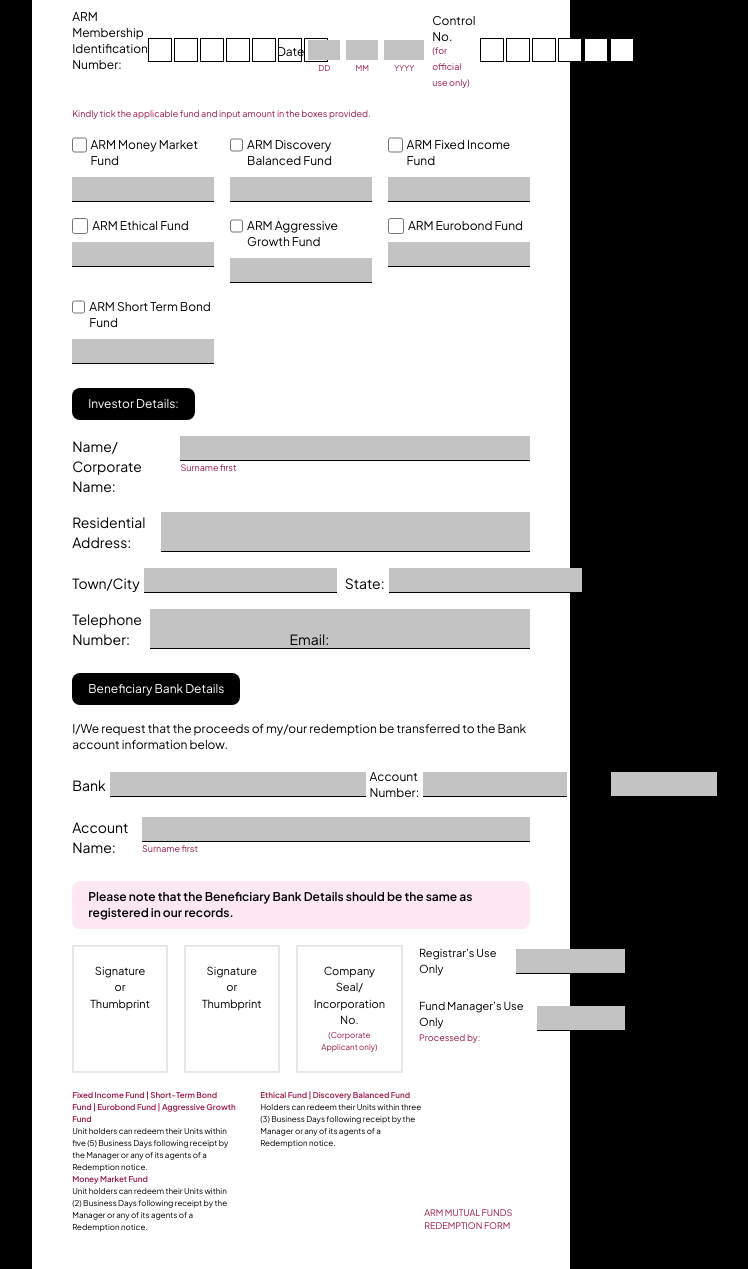
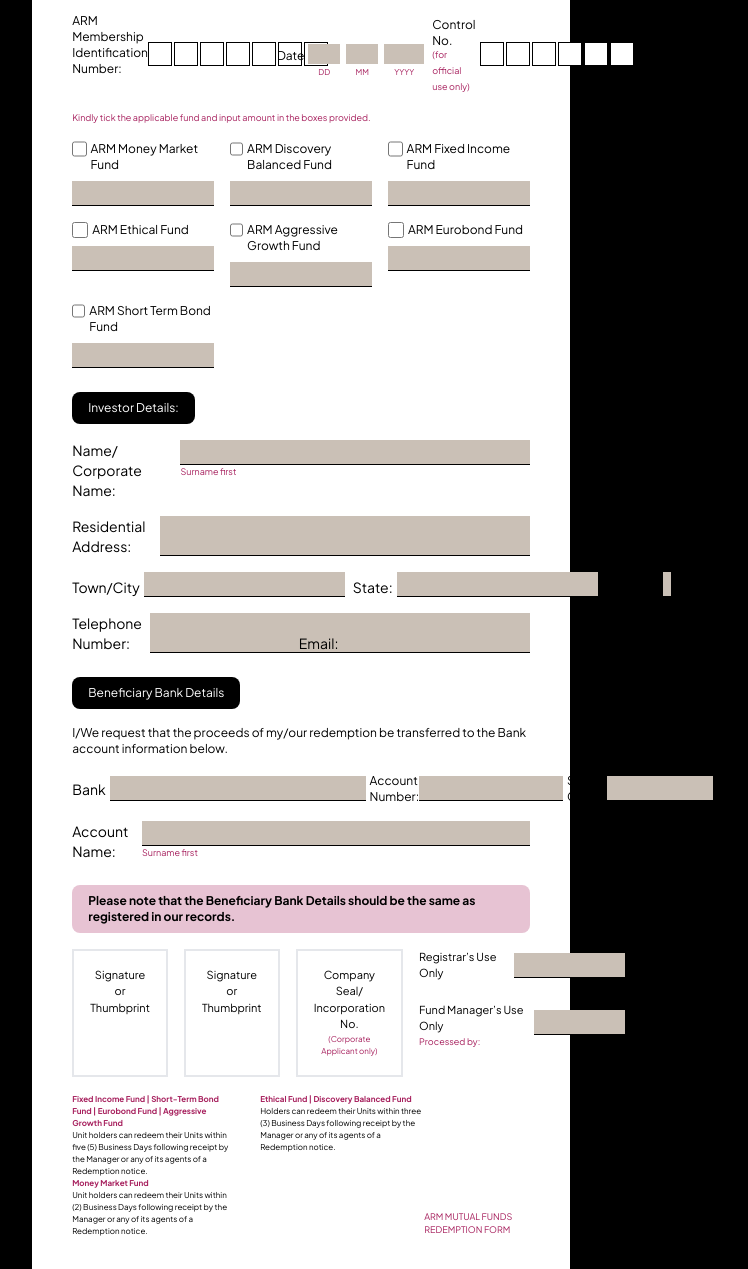
Before and after one commit to Opeyemi-Sanni/ARM, a plain HTML site: page index.html in a window 1280 px wide. Shown: the part 231-1500 px from the top of the page, without its empty margins (339-1087 px from the left). Drawn offline with nearby package versions, Linux system fonts and the light colour scheme.

Commit message:
ARM Form

```diff
--- a/index.html
+++ b/index.html
@@ -18,8 +18,8 @@
   <body class="bg-black">
     <div class="bg-white w-[42%] mx-auto mt-10 p-10">
       <div class="flex justify-between">
-        <div class="text-pink-800">
-          <p class="text-lg font-extrabold">ARM MUTUAL FUNDS</p>
+        <div class="text-[#a41857] text-xl">
+          <p class="font-extrabold">ARM MUTUAL FUNDS</p>
           <p>REDEMPTION FORM</p>
         </div>
         <img src="./image/ARM.png" alt="ARM Logo" class="h-12 my-auto" />
@@ -34,31 +34,31 @@
           <div class="flex gap-0.5 h-6 my-auto">
             <input
               type="text"
-              class="w-6 font-semibold border border-black text-center"
+              class="w-6 font-bold border border-black text-center"
             />
             <input
               type="text"
-              class="w-6 font-semibold border border-black text-center"
+              class="w-6 font-bold border border-black text-center"
             />
             <input
               type="text"
-              class="w-6 font-semibold border border-black text-center"
+              class="w-6 font-bold border border-black text-center"
             />
             <input
               type="text"
-              class="w-6 font-semibold border border-black text-center"
+              class="w-6 font-bold border border-black text-center"
             />
             <input
               type="text"
-              class="w-6 font-semibold border border-black text-center"
+              class="w-6 font-bold border border-black text-center"
             />
             <input
               type="text"
-              class="w-6 font-semibold border border-black text-center"
+              class="w-6 font-bold border border-black text-center"
             />
             <input
               type="text"
-              class="w-6 font-semibold border border-black text-center"
+              class="w-6 font-bold border border-black text-center"
             />
           </div>
         </div>
@@ -69,27 +69,27 @@
               <div>
                 <input
                   type="text"
-                  class="w-8 h-5 font-semibold bg-[#c3c3c3] text-center"
+                  class="w-8 h-5 font-bold bg-[#cac0b6] text-center"
                 />
-                <p class="text-[8px] text-pink-800 text-center">DD</p>
+                <p class="text-[8px] text-[#a7215e] text-center">DD</p>
               </div>
             </div>
             <div class="flex h-5">
               <div>
                 <input
                   type="text"
-                  class="w-8 h-5 font-semibold bg-[#c3c3c3] text-center"
+                  class="w-8 h-5 font-bold bg-[#cac0b6] text-center"
                 />
-                <p class="text-[8px] text-pink-800 text-center">MM</p>
+                <p class="text-[8px] text-[#a7215e] text-center">MM</p>
               </div>
             </div>
             <div class="flex h-5">
               <div>
                 <input
                   type="text"
-                  class="w-10 h-5 font-semibold bg-[#c3c3c3] text-center"
+                  class="w-10 h-5 font-bold bg-[#cac0b6] text-center"
                 />
-                <p class="text-[8px] text-pink-800 text-center">YYYY</p>
+                <p class="text-[8px] text-[#a7215e] text-center">YYYY</p>
               </div>
             </div>
           </div>
@@ -97,39 +97,39 @@
         <div class="flex text-xs gap-1">
           <div class="my-auto">
             <p class="mt-1">Control No.</p>
-            <p class="text-[9px] text-pink-800 -mt-0.5">
+            <p class="text-[9px] text-[#a7215e] -mt-0.5">
               (for official use only)
             </p>
           </div>
           <div class="flex gap-0.5 h-6 my-auto">
             <input
               type="text"
-              class="w-6 font-semibold border border-black text-center"
+              class="w-6 font-bold border border-black text-center"
             />
             <input
               type="text"
-              class="w-6 font-semibold border border-black text-center"
+              class="w-6 font-bold border border-black text-center"
             />
             <input
               type="text"
-              class="w-6 font-semibold border border-black text-center"
+              class="w-6 font-bold border border-black text-center"
             />
             <input
               type="text"
-              class="w-6 font-semibold border border-black text-center"
+              class="w-6 font-bold border border-black text-center"
             />
             <input
               type="text"
-              class="w-6 font-semibold border border-black text-center"
+              class="w-6 font-bold border border-black text-center"
             />
             <input
               type="text"
-              class="w-6 font-semibold border border-black text-center"
+              class="w-6 font-bold border border-black text-center"
             />
           </div>
         </div>
       </div>
-      <p class="text-[9px] text-pink-800 mt-4">
+      <p class="text-[9px] text-[#a7215e] mt-4">
         Kindly tick the applicable fund and input amount in the boxes provided.
       </p>
       <div class="grid grid-cols-3 gap-4 mt-4">
@@ -138,49 +138,49 @@
             <input type="checkbox" class="w-4 h-4" />
             <p class="text-xs">ARM Money Market Fund</p>
           </div>
-          <input type="text" class="bg-[#c3c3c3] w-full border-b border-black" />
+          <input type="text" class="bg-[#cac0b6] px-1 w-full border-b border-black" />
         </div>
         <div>
           <div class="flex gap-1 mb-2">
             <input type="checkbox" class="w-4 h-4" />
             <p class="text-xs">ARM Discovery Balanced Fund</p>
           </div>
-          <input type="text" class="bg-[#c3c3c3] w-full border-b border-black" />
+          <input type="text" class="bg-[#cac0b6] px-1 w-full border-b border-black" />
         </div>
         <div>
           <div class="flex gap-1 mb-2">
             <input type="checkbox" class="w-4 h-4" />
             <p class="text-xs">ARM Fixed Income Fund</p>
           </div>
-          <input type="text" class="bg-[#c3c3c3] w-full border-b border-black" />
+          <input type="text" class="bg-[#cac0b6] px-1 w-full border-b border-black" />
         </div>
         <div>
           <div class="flex gap-1 mb-2">
             <input type="checkbox" class="w-4 h-4" />
             <p class="text-xs">ARM Ethical Fund</p>
           </div>
-          <input type="text" class="bg-[#c3c3c3] w-full border-b border-black" />
+          <input type="text" class="bg-[#cac0b6] px-1 w-full border-b border-black" />
         </div>
         <div>
           <div class="flex gap-1 mb-2">
             <input type="checkbox" class="w-4 h-4" />
             <p class="text-xs">ARM Aggressive Growth Fund</p>
           </div>
-          <input type="text" class="bg-[#c3c3c3] w-full border-b border-black" />
+          <input type="text" class="bg-[#cac0b6] px-1 w-full border-b border-black" />
         </div>
         <div>
           <div class="flex gap-1 mb-2">
             <input type="checkbox" class="w-4 h-4" />
             <p class="text-xs">ARM Eurobond Fund</p>
           </div>
-          <input type="text" class="bg-[#c3c3c3] w-full border-b border-black" />
+          <input type="text" class="bg-[#cac0b6] px-1 w-full border-b border-black" />
         </div>
         <div>
           <div class="flex gap-1 mb-2">
             <input type="checkbox" class="w-4 h-4" />
             <p class="text-xs">ARM Short Term Bond Fund</p>
           </div>
-          <input type="text" class="bg-[#c3c3c3] w-full border-b border-black" />
+          <input type="text" class="bg-[#cac0b6] px-1 w-full border-b border-black" />
         </div>
       </div>
       <p class="bg-black text-white px-4 py-2 rounded-lg text-xs w-fit mt-6">
@@ -189,36 +189,36 @@
       <div class="mt-4 flex">
         <p class="text-sm my-auto w-[31%]">Name/ Corporate Name:</p>
         <div class="w-full">
-          <input type="text" class="bg-[#c3c3c3] border-b border-black w-full" />
-          <p class="text-[9px] text-pink-800">Surname first</p>
+          <input type="text" class="bg-[#cac0b6] px-1 border-b border-black w-full" />
+          <p class="text-[9px] text-[#a7215e]">Surname first</p>
         </div>
       </div>
       <div class="mt-4 flex">
         <p class="text-sm mt-auto w-[24%]">Residential Address:</p>
-        <input type="text" class="bg-[#c3c3c3] border-b border-black w-full" />
+        <input type="text" class="bg-[#cac0b6] px-1 border-b border-black w-full" />
       </div>
       <div class="mt-4 flex gap-2">
         <div class="flex gap-1">
           <p class="text-sm mt-auto">Town/City</p>
-          <input type="text" class="bg-[#c3c3c3] border-b border-black" />
+          <input type="text" class="bg-[#cac0b6] px-1 border-b border-black" />
         </div>
         <div class="flex gap-1">
           <p class="text-sm mt-auto">State:</p>
-          <input type="text" class="bg-[#c3c3c3] border-b border-black" />
+          <input type="text" class="bg-[#cac0b6] px-1 border-b border-black" />
         </div>
         <div class="flex gap-1 w-full">
           <p class="text-sm mt-auto">Country</p>
-          <input type="text" class="bg-[#c3c3c3] border-b border-black w-full" />
+          <input type="text" class="bg-[#cac0b6] px-1 border-b border-black w-full" />
         </div>
       </div>
       <div class="mt-4 flex gap-4">
-        <div class="flex gap-2 w-[44%]">
-          <p class="text-sm mt-auto w-[45%]">Telephone Number:</p>
-          <input type="text" class="bg-[#c3c3c3] border-b border-black" />
+        <div class="flex gap-2 w-[46%]">
+          <p class="text-sm mt-auto w-[47%]">Telephone Number:</p>
+          <input type="text" class="bg-[#cac0b6] px-1 border-b border-black" />
         </div>
         <div class="flex gap-2 w-[54%]">
           <p class="text-sm mt-auto">Email:</p>
-          <input type="text" class="bg-[#c3c3c3] border-b border-black w-full" />
+          <input type="text" class="bg-[#cac0b6] px-1 border-b border-black w-full" />
         </div>
       </div>
       <p class="bg-black text-white px-4 py-2 rounded-lg text-xs w-fit mt-6">
@@ -231,29 +231,29 @@
       <div class="mt-4 flex w-full gap-1 items-center">
         <div class="flex items-center gap-1">
           <p class="text-sm">Bank</p>
-          <input type="text" class="bg-[#c3c3c3] border-b border-black w-64" />
+          <input type="text" class="bg-[#cac0b6] px-1 border-b border-black w-64" />
         </div>
-        <div class="flex items-center gap-1 w-fit">
-          <p class="text-xs">Account Number:</p>
-          <input type="text" class="bg-[#c3c3c3] border-b border-black w-36" />
+        <div class="flex items-center w-fit">
+          <p class="text-xs">Account Number: </p>
+          <input type="text" class="bg-[#cac0b6] border-b border-black w-36 px-1" />
         </div>
         <div class="flex items-center gap-1 w-fit">
           <p class="text-xs">Sort Code:</p>
           <input
             type="text"
-            class="bg-[#c3c3c3] border-b border-black w-[106px]"
+            class="bg-[#cac0b6] px-1 border-b border-black w-[106px]"
           />
         </div>
       </div>
       <div class="mt-4 flex">
         <p class="text-sm my-auto w-[18%]">Account Name:</p>
         <div class="w-full">
-          <input type="text" class="bg-[#c3c3c3] border-b border-black w-full" />
-          <p class="text-[9px] text-pink-800">Surname first</p>
+          <input type="text" class="bg-[#cac0b6] border-b border-black w-full" />
+          <p class="text-[9px] text-[#a7215e]">Surname first</p>
         </div>
       </div>
       <p
-        class="bg-pink-100 font-semibold text-black px-4 py-2 rounded-lg text-xs w-fit mt-6"
+        class="bg-[#e7c3d3] text-[#100d0e] font-bold text-black px-4 py-2 rounded-lg text-xs w-fit mt-6"
       >
         Please note that the Beneficiary Bank Details should be the same as
         registered in our records.
@@ -267,31 +267,31 @@
         </div>
         <div class="border-2 p-4 h-32 w-36 text-[11px] text-center mr-4">
           <p>Company Seal/ Incorporation No.</p>
-          <p class="text-[8px] text-pink-800">(Corporate Applicant only)</p>
+          <p class="text-[8px] text-[#a7215e]">(Corporate Applicant only)</p>
         </div>
         <div class="w-[45%]">
           <div class="flex items-center gap-1 mb-4">
             <p class="text-[11px] w-44">Registrar’s Use Only</p>
             <input
               type="text"
-              class="bg-[#c3c3c3] border-b border-black w-full"
+              class="bg-[#cac0b6] px-1 border-b border-black w-full"
             />
           </div>
           <div class="flex items-center gap-2">
             <div class="text-[11px] w-64 mt-1">
               <p>Fund Manager’s Use Only</p>
-              <p class="text-[9px] text-pink-800">Processed by:</p>
+              <p class="text-[9px] text-[#a7215e]">Processed by:</p>
             </div>
             <input
               type="text"
-              class="bg-[#c3c3c3] border-b border-black w-full"
+              class="bg-[#cac0b6] px-1 border-b border-black w-full"
             />
           </div>
         </div>
       </div>
       <div class="flex mt-4">
         <div class="text-[8px] w-[38%] mr-6">
-          <p class="text-pink-800 font-semibold">
+          <p class="text-[#a7215e] font-bold">
             Fixed Income Fund | Short-Term Bond Fund | Eurobond Fund |
             Aggressive Growth Fund
           </p>
@@ -300,7 +300,7 @@
             following receipt by the Manager or any of its agents of a
             Redemption notice.
           </p>
-          <p class="text-pink-800 font-semibold">Money Market Fund</p>
+          <p class="text-[#a7215e] font-bold">Money Market Fund</p>
           <p>
             Unit holders can redeem their Units within (2) Business Days
             following receipt by the Manager or any of its agents of a
@@ -308,7 +308,7 @@
           </p>
         </div>
         <div class="text-[8px] w-[38%]">
-          <p class="text-pink-800 font-semibold">
+          <p class="text-[#a7215e] font-bold">
             Ethical Fund | Discovery Balanced Fund
           </p>
           <p>
@@ -317,7 +317,7 @@
             Redemption notice.
           </p>
         </div>
-        <div class="mt-auto ml-auto w-28 text-[9px] text-pink-800">
+        <div class="mt-auto ml-auto w-28 text-[9px] text-[#a7215e]">
           ARM MUTUAL FUNDS REDEMPTION FORM
         </div>
       </div>
```
